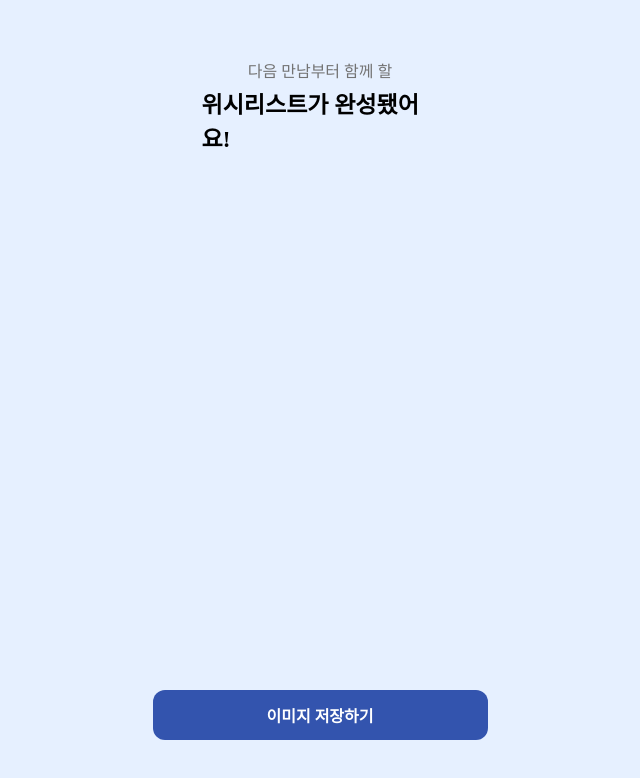
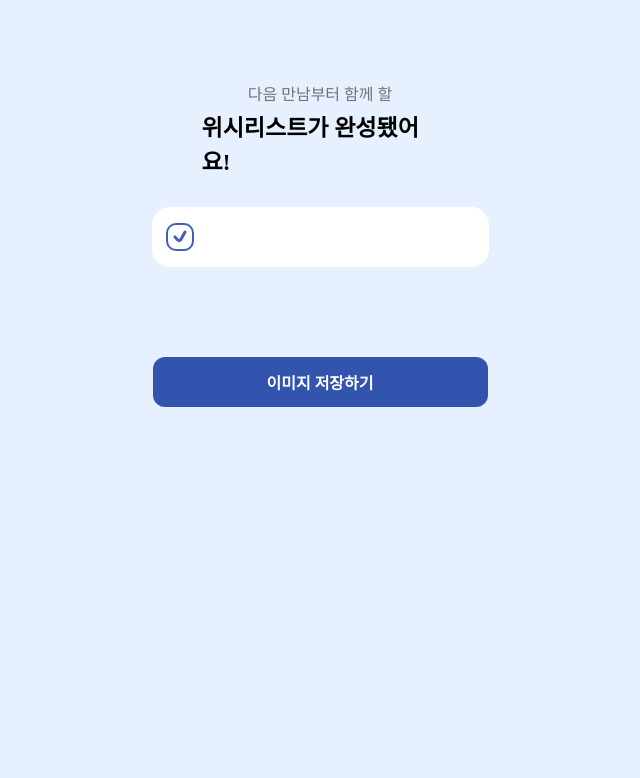
Before and after one commit to NOW-SOPT-SOPKATHON-WEB-TEAM5/WEB, a React (Vite) app in the folder sopkathon/: page /result in a window 1280 px wide. Shown: the top 778 px of the page, without its empty margins (320-960 px from the left). Built offline with nearby package versions, Linux system fonts and the light colour scheme; no server answers.

Commit message:
style: result 페이지 스타일 수정

```diff
--- a/sopkathon/src/components/Main/MainPage.jsx
+++ b/sopkathon/src/components/Main/MainPage.jsx
@@ -1,5 +1,6 @@
 import styled from 'styled-components';
 import { useNavigate } from 'react-router-dom';
+import Logo from './../../assets/mainLogo.svg?react';
 
 const WideBtn = ({ name, handleLocation }) => {
   return <WideBtnStyled onClick={handleLocation}>{name}</WideBtnStyled>;
@@ -13,7 +14,9 @@ const MainPage = () => {
 
   return (
     <Wrapper>
-      <Header></Header>
+      <Header>
+        <StyledIcon />
+      </Header>
       <GraphicWrapper></GraphicWrapper>
       <Footer>
         <WideBtn name={'시작하기'} handleLocation={handleLocation}></WideBtn>
@@ -28,19 +31,25 @@ const Wrapper = styled.div`
   display: flex;
   flex-direction: column;
   justify-content: center;
+  padding: 20px;
+`;
+
+const StyledIcon = styled(Logo)`
+  width: 124px;
+  height: 60px;
+  margin-top: 71px;
+  margin-bottom: 48px;
 `;
 
 const Header = styled.div`
   display: flex;
   justify-content: center;
-  width: 245px;
-  height: 70px;
 `;
 
 const GraphicWrapper = styled.div`
   display: flex;
   justify-content: center;
-  width: 335px;
+
   height: 303px;
   margin-top: 44px;
 `;
--- a/sopkathon/src/pages/ResultWish.jsx
+++ b/sopkathon/src/pages/ResultWish.jsx
@@ -2,6 +2,8 @@ import html2canvas from 'html2canvas';
 import { saveAs } from 'file-saver';
 import { useRef } from 'react';
 import styled from 'styled-components';
+import CheckLogo from './../assets/checked.svg?react';
+import { client } from '../utils/apis/axios';
 
 const WideBtn = ({ name, handleDownload }) => {
   return <WideBtnStyled onClick={handleDownload}>{name}</WideBtnStyled>;
@@ -30,8 +32,12 @@ const ResultPage = () => {
         <TopText>다음 만남부터 함께 할 </TopText>
         <SecondText>위시리스트가 완성됐어요!</SecondText>
       </HeaderBox>
-      <div ref={divRef}>
-        <GraphicImg></GraphicImg>
+      <div className="contents-wrapper" ref={divRef}>
+        <div className="contents-box">
+          <ItemWrapper>
+            <CheckStyled></CheckStyled>
+          </ItemWrapper>
+        </div>
       </div>
 
       <Footer>
@@ -47,16 +53,31 @@ const Wrapper = styled.div`
   display: flex;
   flex-direction: column;
   justify-content: center;
-  div {
+  .contents-wrapper {
     display: flex;
     justify-content: center;
+    overflow-y: auto;
+  }
+
+  .contents-box {
+    display: flex;
+    justify-content: center;
+    width: 337px;
+    height: 60px;
+    padding: 16px 14px;
+    align-items: center;
+    border-radius: 18px;
+    background: #fff;
+  }
+  .contents-box::-webkit-scrollbar {
+    display: none;
   }
 `;
 
 const HeaderBox = styled.div`
   width: 237px;
-  height: 50px;
-  margin: 81px 60px 69px 69px;
+
+  margin: 81px 60px 30px 69px;
   display: flex;
   flex-direction: column;
   justify-content: center;
@@ -92,11 +113,10 @@ const Footer = styled.div`
   margin: 90px 20px 20px 20px;
 `;
 
-const GraphicImg = styled.div`
+const ItemWrapper = styled.div`
   display: flex;
-  justify-content: center;
+  justify-content: flex-start;
   width: 335px;
-  height: 400px;
 `;
 
 const WideBtnStyled = styled.button`
@@ -112,7 +132,6 @@ const WideBtnStyled = styled.button`
   background: #3354ae;
   color: white;
   position: sticky;
-  bottom: 0;
   z-index: 2;
   color: #fff;
   font-family: Pretendard;
@@ -120,3 +139,9 @@ const WideBtnStyled = styled.button`
   font-style: normal;
   font-weight: 600;
 `;
+
+const CheckStyled = styled(CheckLogo)`
+  width: 28px;
+  height: 28px;
+  margin-right: 12px;
+`;
--- a/sopkathon/vite.config.js
+++ b/sopkathon/vite.config.js
@@ -1,6 +1,6 @@
-import { defineConfig } from "vite";
-import react from "@vitejs/plugin-react-swc";
-import svgr from "vite-plugin-svgr";
+import { defineConfig } from 'vite';
+import react from '@vitejs/plugin-react-swc';
+import svgr from 'vite-plugin-svgr';
 
 // https://vitejs.dev/config/
 export default defineConfig({
```
Also changed, not shown: sopkathon/src/assets/checked.svg (added), sopkathon/src/assets/mainLogo.svg (added).
